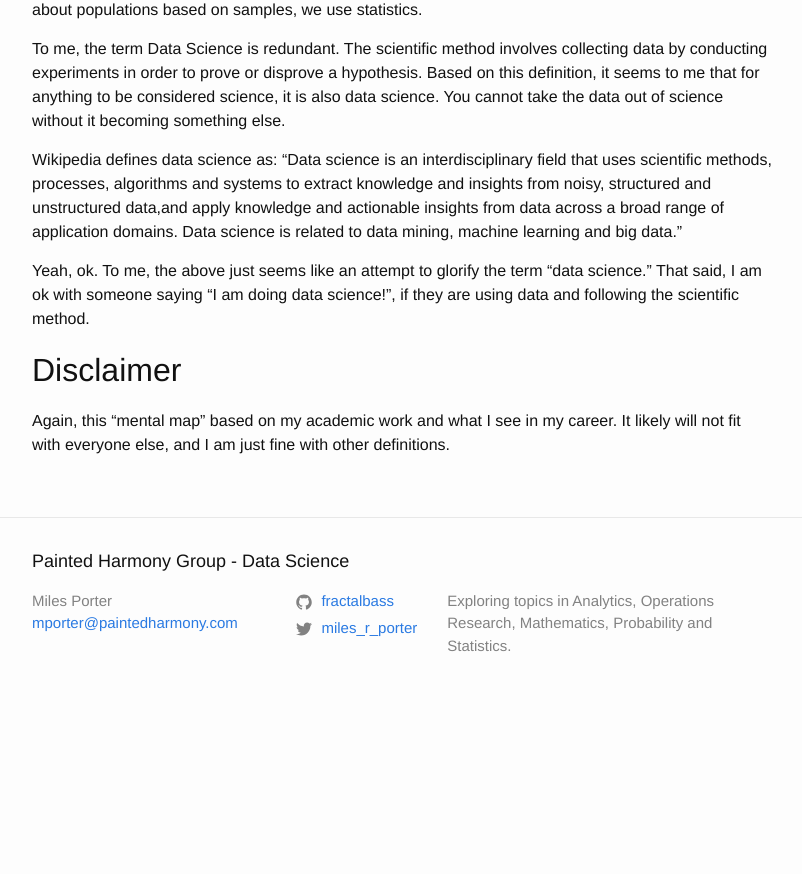
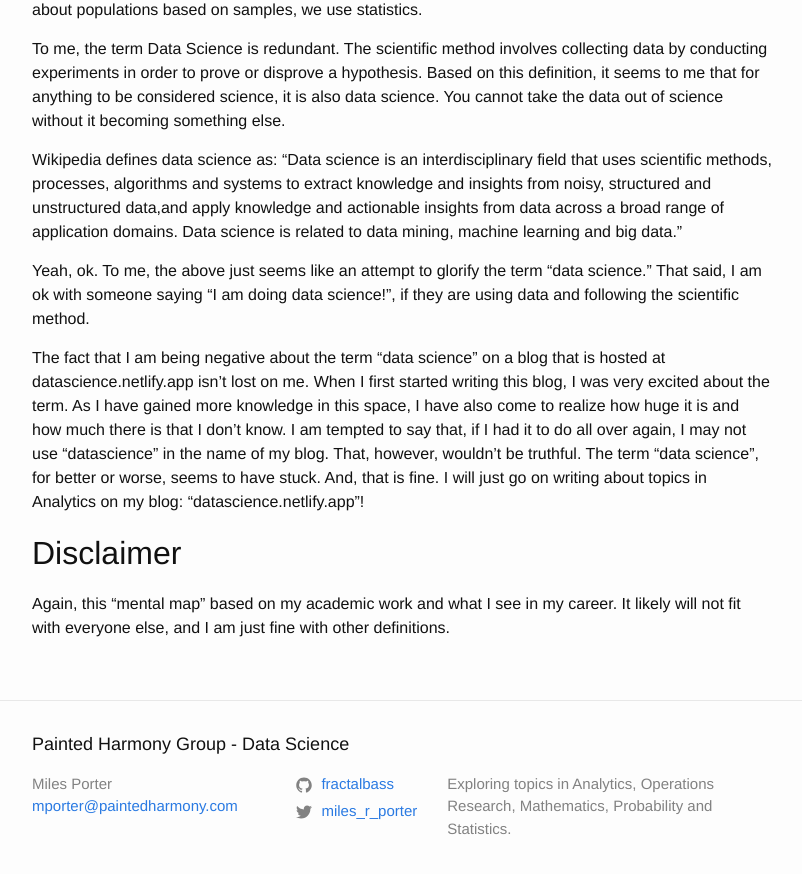
Before and after one commit to fractalbass/data_science, a Jekyll site: the page built from _posts/2022-02-12-data_science_35.markdown, in a window 1280 px wide and 900 px high, scrolled down 1319 px. Shown: the top 874 px of the window, without its empty margins (238-1040 px from the left). Built offline with Jekyll 4.4.1, drawn with Linux system fonts in a browser that asks for light colours; before the commit the page ends 2036 px from its top, so only the background shows below that.

Commit message:
More comments.

```diff
--- a/_posts/2022-02-12-data_science_35.markdown
+++ b/_posts/2022-02-12-data_science_35.markdown
@@ -40,6 +40,8 @@ Wikipedia defines data science as:  "Data science is an interdisciplinary field
 
 Yeah, ok.  To me, the above just seems like an attempt to glorify the term "data science."  That said, I am ok with someone saying "I am doing data science!", if they are using data and following the scientific method.
 
+The fact that I am being negative about the term "data science" on a blog that is hosted at datascience.netlify.app isn't lost on me.  When I first started writing this blog, I was very excited about the term.  As I have gained more knowledge in this space, I have also come to realize how huge it is and how much there is that I don't know.  I am tempted to say that, if I had it to do all over again, I may not use "datascience" in the name of my blog.  That, however, wouldn't be truthful.  The term "data science", for better or worse, seems to have stuck.  And, that is fine.  I will just go on writing about topics in Analytics on my blog:  "datascience.netlify.app"!
+
 ## Disclaimer
 
 Again, this "mental map" based on my academic work and what I see in my career.  It likely will not fit with everyone else, and I am just fine with other definitions.
```
